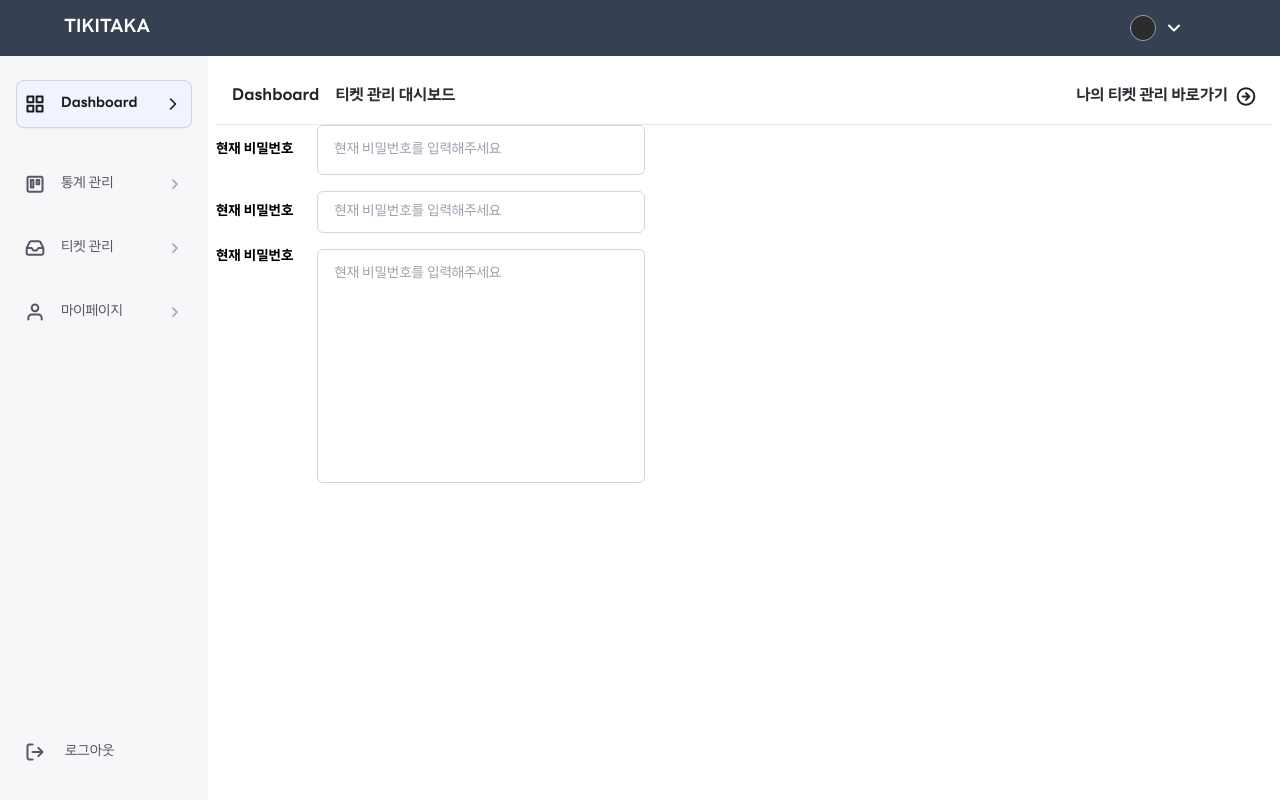
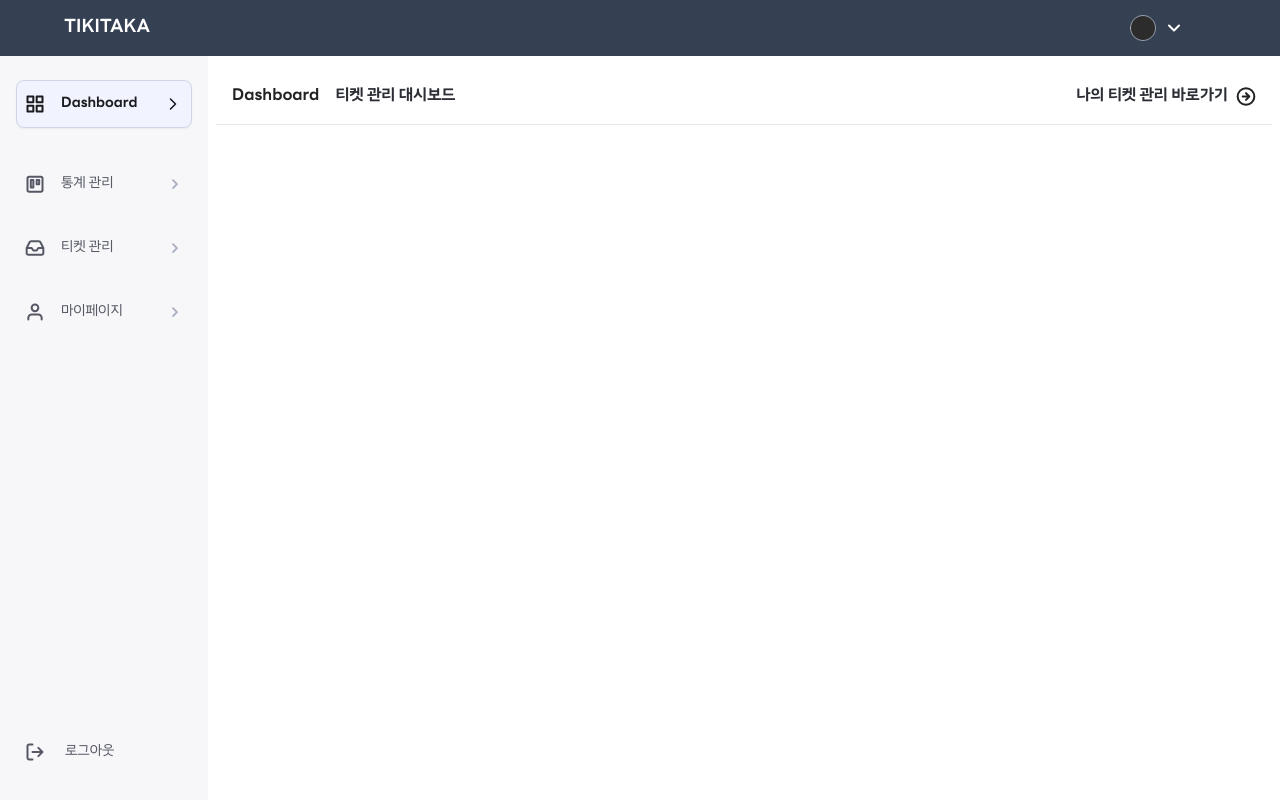
Before and after one commit to lamiiiii/TRILLION-TikiTaka-FE, a React app: page /manager in a window 1280 px wide. Built offline with nearby package versions, Linux system fonts and the light colour scheme.

Commit message:
TXT-28 fix: App.tsx 코드 삭제

```diff
--- a/src/pages/manager/ManagerHome.tsx
+++ b/src/pages/manager/ManagerHome.tsx
@@ -1,6 +1,5 @@
 // 담당자 - 티켓 관리 대시보드 (전체)
 
-import Input from '../../components/common/Input';
 import TopMenu from '../../components/common/TopMenu';
 
 export default function ManagerHome() {
@@ -13,11 +12,6 @@ export default function ManagerHome() {
           rightText="나의 티켓 관리 바로가기"
           linkTo="/manager/tickets"
         />
-        <div className="flex flex-col gap-4">
-          <Input element="input" size="lg" label="현재 비밀번호" placeholder="현재 비밀번호를 입력해주세요" />
-          <Input element="input" size="sm" label="현재 비밀번호" placeholder="현재 비밀번호를 입력해주세요" />
-          <Input element="textarea" size="sm" label="현재 비밀번호" placeholder="현재 비밀번호를 입력해주세요" />
-        </div>
       </div>
     </div>
   );
```
